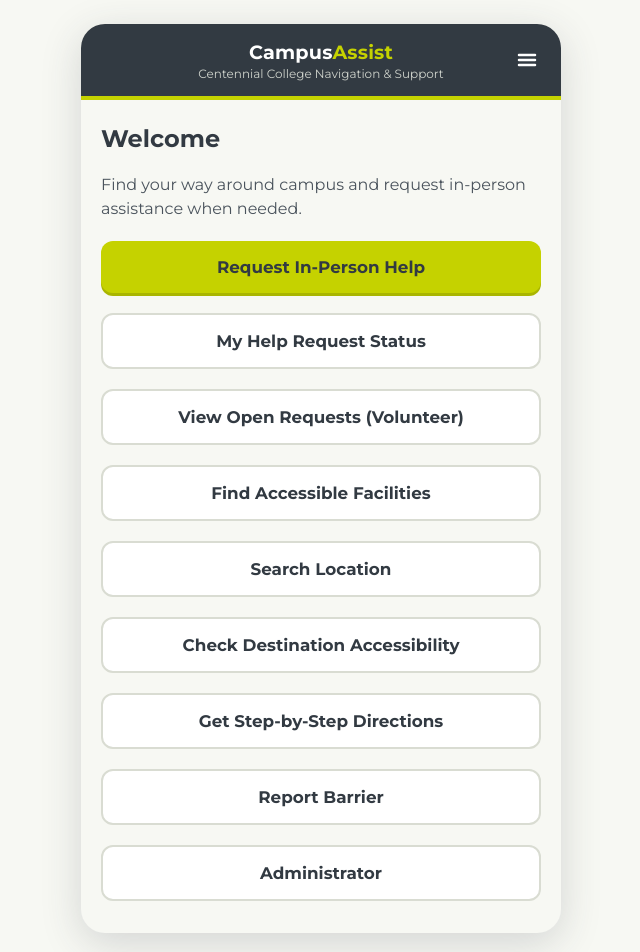
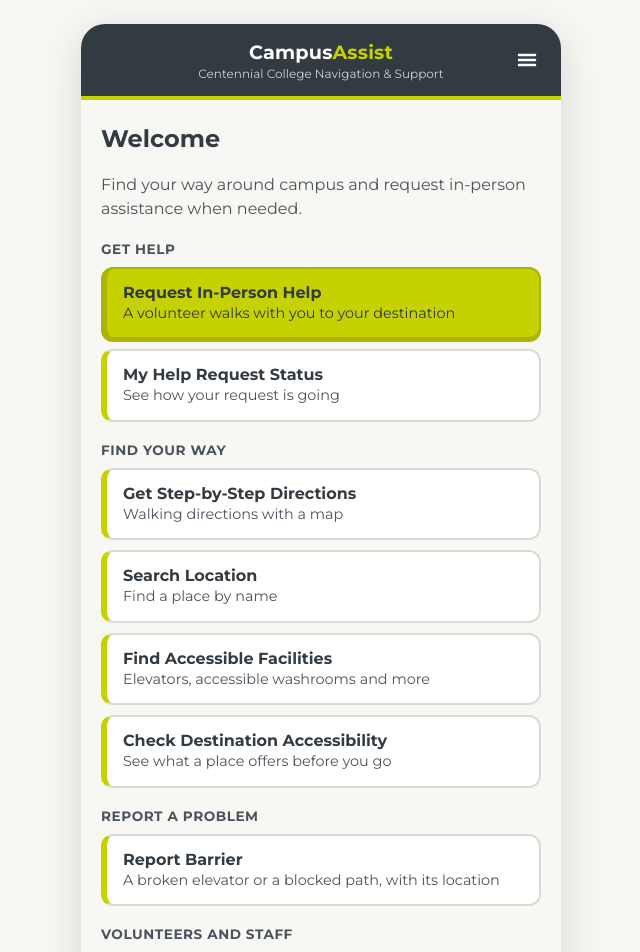
Before and after one commit to T6-F26-COMP231/campusassist, a React (Vite) app in the folder frontend/: page / in a window 1280 px wide. Shown: the top 952 px of the page, without its empty margins (319-959 px from the left). Built offline with nearby package versions, Linux system fonts and the light colour scheme; no server answers.

Commit message:
Group the Home screen by what the person wants to do (story 1)

```diff
--- a/frontend/package.json
+++ b/frontend/package.json
@@ -7,7 +7,7 @@
     "dev": "vite",
     "build": "vite build",
     "lint": "eslint .",
-    "test": "node --test src/lib/helpRequests.test.js src/lib/directions.test.js src/lib/floorPlan.test.js src/lib/accessibility.test.js src/lib/facilities.test.js src/lib/locations.test.js src/lib/routeData.test.js src/lib/routes.test.js src/lib/approvedBarriers.test.js src/lib/routeFinder.test.js src/lib/roomRoute.test.js src/lib/barriers.test.js src/lib/barrierReports.test.js src/lib/routeFeatures.test.js",
+    "test": "node --test src/lib/helpRequests.test.js src/lib/directions.test.js src/lib/floorPlan.test.js src/lib/accessibility.test.js src/lib/facilities.test.js src/lib/locations.test.js src/lib/routeData.test.js src/lib/routes.test.js src/lib/approvedBarriers.test.js src/lib/routeFinder.test.js src/lib/roomRoute.test.js src/lib/barriers.test.js src/lib/barrierReports.test.js src/lib/routeFeatures.test.js src/lib/homeSections.test.js",
     "preview": "vite preview"
   },
   "dependencies": {
--- a/frontend/src/App.jsx
+++ b/frontend/src/App.jsx
@@ -1,6 +1,5 @@
 
 import { useCallback, useState } from 'react';
-import AppHeader from './components/AppHeader';
 import RequestHelp from './pages/RequestHelp';
 import AcceptRequest from './pages/AcceptRequest';
 import DirectionsToUser from './pages/DirectionsToUser';
@@ -20,97 +19,8 @@ import {
 } from './lib/barrierReports';
 import { mergePendingReports } from './lib/pendingReports';
 import { approveBarrierReport, rejectBarrierReport } from './lib/reviewDecisions';
+import Home from './pages/Home';
 import './pages/RequestHelp.css';
-
-function Home({
-  onRequestHelp,
-  onOpenRequests,
-  onRequestStatus,
-  onFacilities,
-  onSearch,
-  onGetDirections,
-  onFeatures,
-  onReportBarrier,
-  onAdmin
-}) {
-  return (
-    <div className="screen">
-      <AppHeader subtitle="Centennial College Navigation & Support" />
-
-      <main className="content home">
-        <h2 className="page-title">Welcome</h2>
-
-        <p>
-          Find your way around campus and request
-          in-person assistance when needed.
-        </p>
-
-        <button
-          className="btn btn--primary"
-          onClick={onRequestHelp}
-        >
-          Request In-Person Help
-        </button>
-
-        <button
-          className="btn btn--secondary"
-          onClick={onRequestStatus}
-        >
-          My Help Request Status
-        </button>
-
-        <button
-          className="btn btn--secondary"
-          onClick={onOpenRequests}
-        >
-          View Open Requests (Volunteer)
-        </button>
-
-        <button
-          className="btn btn--secondary"
-          onClick={onFacilities}
-        >
-          Find Accessible Facilities
-        </button>
-
-        <button
-          className="btn btn--secondary"
-          onClick={onSearch}
-        >
-          Search Location
-        </button>
-
-        <button
-          className="btn btn--secondary"
-          onClick={onFeatures}
-        >
-          Check Destination Accessibility
-        </button>
-
-        <button
-          className="btn btn--secondary"
-          onClick={onGetDirections}
-        >
-          Get Step-by-Step Directions
-        </button>
-
-        <button
-          className="btn btn--secondary"
-          onClick={onReportBarrier}
-        >
-          Report Barrier
-        </button>
-
-        <button
-          className="btn btn--secondary"
-          onClick={onAdmin}
-        >
-          Administrator
-        </button>
-      </main>
-    </div>
-  );
-}
 
 export default function App() {
   const [page, setPage] = useState('home');
@@ -294,15 +204,17 @@ export default function App() {
 
   return (
     <Home
-      onRequestHelp={() => setPage('help')}
-      onOpenRequests={() => setPage('open')}
-      onRequestStatus={() => setPage('status')}
-      onFacilities={() => setPage('facilities')}
-      onSearch={() => setPage('search')}
-      onGetDirections={() => setPage('route')}
-      onReportBarrier={() => setPage('barrier')}
-      onAdmin={() => setPage('admin')}
-      onFeatures={() => setPage('features')}
+      actions={{
+        requestHelp: () => setPage('help'),
+        requestStatus: () => setPage('status'),
+        getDirections: () => setPage('route'),
+        searchLocation: () => setPage('search'),
+        facilities: () => setPage('facilities'),
+        features: () => setPage('features'),
+        reportBarrier: () => setPage('barrier'),
+        openRequests: () => setPage('open'),
+        admin: () => setPage('admin'),
+      }}
     />
   );
 }
--- /dev/null
+++ b/frontend/src/lib/homeSections.js
@@ -0,0 +1,77 @@
+// The starting point of the app: every feature, grouped by what the person wants to do.
+// `label` is the button name. `hint` is the line under it. `action` is the screen it opens.
+export const HOME_SECTIONS = [
+  {
+    id: 'help',
+    title: 'Get help',
+    items: [
+      {
+        action: 'requestHelp',
+        label: 'Request In-Person Help',
+        hint: 'A volunteer walks with you to your destination',
+        primary: true,
+      },
+      {
+        action: 'requestStatus',
+        label: 'My Help Request Status',
+        hint: 'See how your request is going',
+      },
+    ],
+  },
+  {
+    id: 'navigate',
+    title: 'Find your way',
+    items: [
+      {
+        action: 'getDirections',
+        label: 'Get Step-by-Step Directions',
+        hint: 'Walking directions with a map',
+      },
+      {
+        action: 'searchLocation',
+        label: 'Search Location',
+        hint: 'Find a place by name',
+      },
+      {
+        action: 'facilities',
+        label: 'Find Accessible Facilities',
+        hint: 'Elevators, accessible washrooms and more',
+      },
+      {
+        action: 'features',
+        label: 'Check Destination Accessibility',
+        hint: 'See what a place offers before you go',
+      },
+    ],
+  },
+  {
+    id: 'report',
+    title: 'Report a problem',
+    items: [
+      {
+        action: 'reportBarrier',
+        label: 'Report Barrier',
+        hint: 'A broken elevator or a blocked path, with its location',
+      },
+    ],
+  },
+  {
+    id: 'staff',
+    title: 'Volunteers and staff',
+    items: [
+      {
+        action: 'openRequests',
+        label: 'View Open Requests (Volunteer)',
+        hint: 'Accept a request from someone near you',
+      },
+      {
+        action: 'admin',
+        label: 'Administrator',
+        hint: 'Review barrier reports',
+      },
+    ],
+  },
+];
+
+export const HOME_ITEMS = HOME_SECTIONS.flatMap((section) => section.items);
+export const HOME_ACTIONS = HOME_ITEMS.map((item) => item.action);
--- /dev/null
+++ b/frontend/src/pages/Home.css
@@ -0,0 +1,29 @@
+.homegroup { display: flex; flex-direction: column; gap: 10px; }
+.homegroup__title {
+  margin: 0;
+  font-size: 0.85rem; font-weight: 700; letter-spacing: 0.04em; text-transform: uppercase;
+  color: var(--charcoal-soft);
+}
+.homegroup__list { list-style: none; margin: 0; padding: 0; display: flex; flex-direction: column; gap: 10px; }
+
+.homecard {
+  display: flex; flex-direction: column; gap: 2px;
+  width: 100%; min-height: 64px; padding: 14px 16px;
+  text-align: left; font-family: inherit; color: var(--charcoal);
+  background: var(--surface);
+  border: 2px solid var(--border); border-left: 6px solid var(--lime);
+  border-radius: 12px; cursor: pointer;
+  transition: background 0.15s;
+}
+.homecard:hover { background: var(--lime-tint); }
+.homecard:focus-visible { outline: 3px solid var(--charcoal); outline-offset: 3px; }
+.homecard:active { transform: translateY(1px); }
+.homecard__label { font-size: 1rem; font-weight: 700; }
+.homecard__hint { font-size: 0.9rem; line-height: 1.35; color: var(--charcoal-soft); }
+
+.homecard--primary {
+  background: var(--lime); border-color: var(--lime-dark);
+  box-shadow: 0 3px 0 var(--lime-dark);
+}
+.homecard--primary:hover { background: #d4e100; }
+.homecard--primary .homecard__hint { color: var(--charcoal); }
--- /dev/null
+++ b/frontend/src/pages/Home.jsx
@@ -0,0 +1,43 @@
+import AppHeader from '../components/AppHeader';
+import { HOME_SECTIONS } from '../lib/homeSections';
+import './RequestHelp.css';
+import './Home.css';
+
+// The starting point: every feature in one place, grouped by what the person wants to do.
+// `actions` maps each button to the screen it opens.
+export default function Home({ actions }) {
+  return (
+    <div className="screen">
+      <AppHeader subtitle="Centennial College Navigation & Support" />
+
+      <main className="content home">
+        <h2 className="page-title">Welcome</h2>
+
+        <p>
+          Find your way around campus and request
+          in-person assistance when needed.
+        </p>
+
+        {HOME_SECTIONS.map((section) => (
+          <section key={section.id} className="homegroup" aria-labelledby={`home-${section.id}`}>
+            <h3 id={`home-${section.id}`} className="homegroup__title">{section.title}</h3>
+            <ul className="homegroup__list">
+              {section.items.map((item) => (
+                <li key={item.action}>
+                  <button
+                    type="button"
+                    className={`homecard ${item.primary ? 'homecard--primary' : ''}`}
+                    onClick={actions[item.action]}
+                  >
+                    <span className="homecard__label">{item.label}</span>
+                    <span className="homecard__hint">{item.hint}</span>
+                  </button>
+                </li>
+              ))}
+            </ul>
+          </section>
+        ))}
+      </main>
+    </div>
+  );
+}
```
Also changed, not shown: 2 other files (tests, documents, lock files or other folders).
